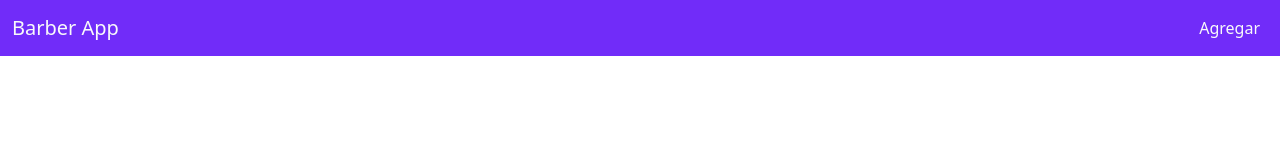
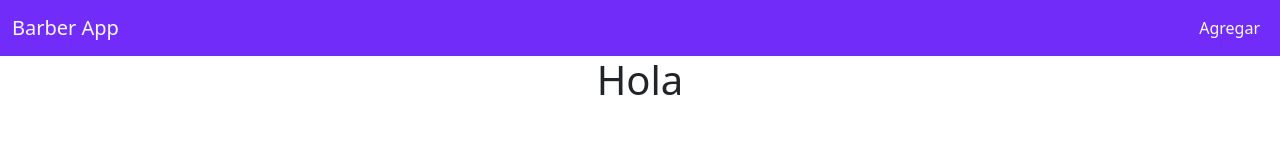
Before and after one commit to lazalajochy/administrator, a React (Create React App) app: page /editService/1 in a window 1280 px wide. Shown: the top 160 px of the page. Built offline with nearby package versions, Linux system fonts and the light colour scheme.

Commit message:
add service

```diff
--- a/src/componets/EditService.js
+++ b/src/componets/EditService.js
@@ -1,9 +1,8 @@
-
 const EditService  = () => {
 
     return(
         <div>
-            <h1></h1>
+            <h1>Hola</h1>
         </div>
     )
 
```
